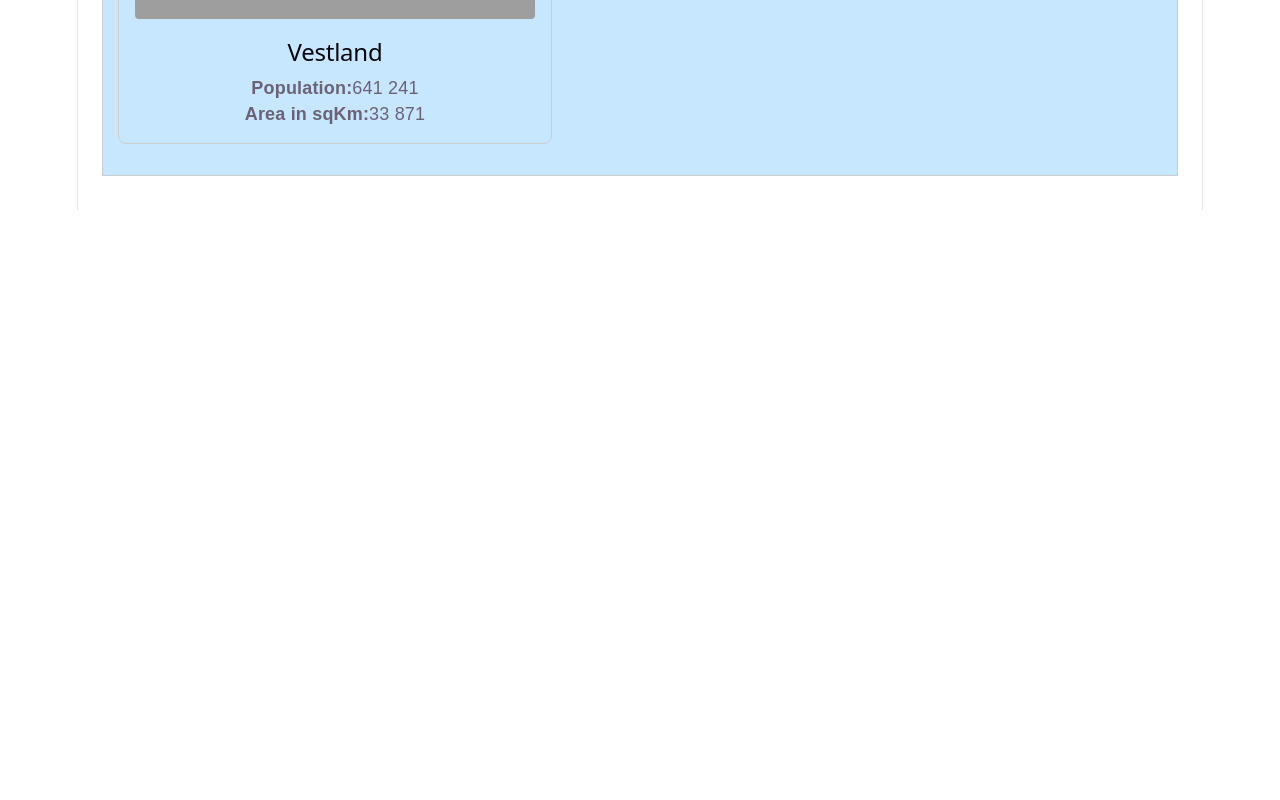
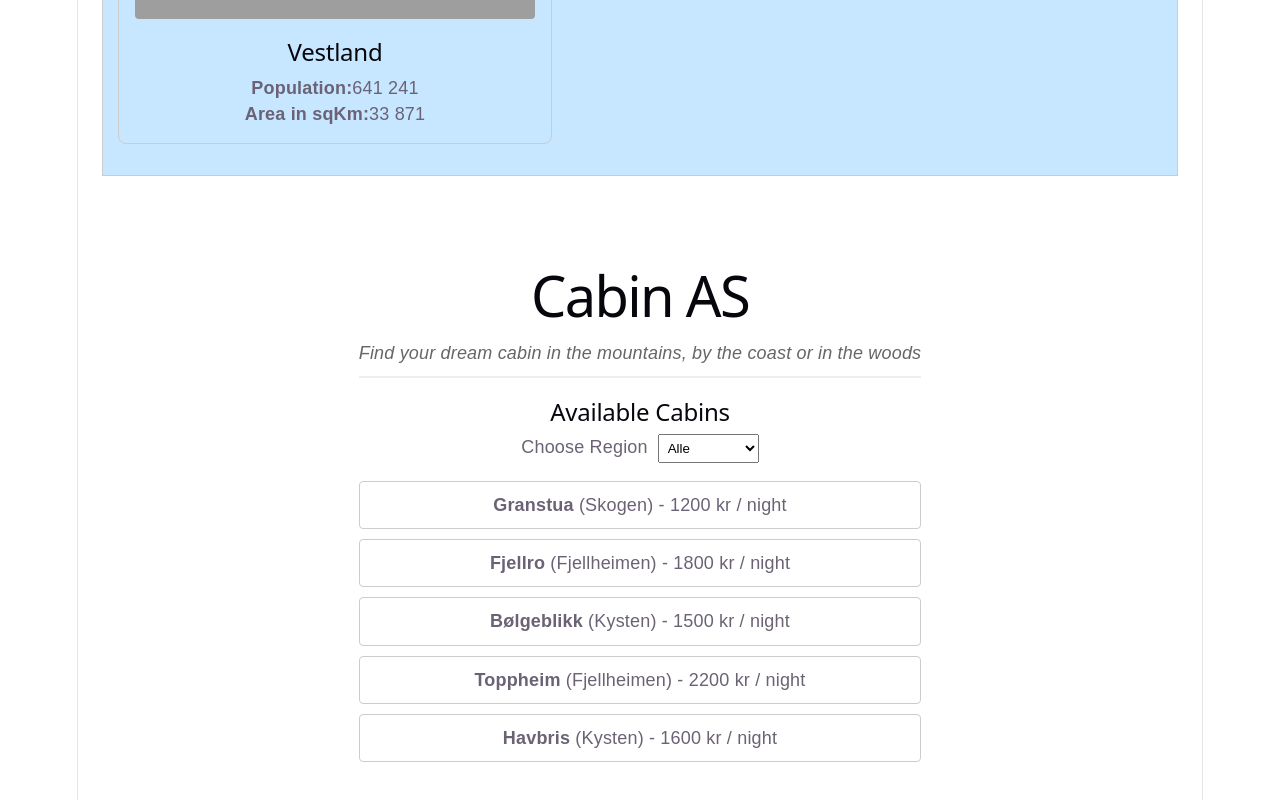
Before and after one commit to Anne-Zwift/typeScript-vite-react, a React (Vite) app: page / in a window 1280 px wide. Shown: the part 1440-2240 px from the top of the page. Before the commit the page ends 1650 px from the top, so only its background shows below. Built offline with nearby package versions, Linux system fonts and the light colour scheme; grey boxes are pictures that could not be loaded.

Commit message:
feat: practice useState, useEffect and useContext React Hooks

```diff
--- a/src/App.tsx
+++ b/src/App.tsx
@@ -1,7 +1,9 @@
 import './App.css';
+import { CabinList } from './components/CabinList';
 import { FylkeDisplay } from './components/FylkeDisplay';
 import { Greeting } from './components/Greeting';
 import { Section } from './components/layout/Section';
+import { ApiConfigProvider } from './context/ApiConfigProvider';
 
 function App() {
   return (
@@ -20,20 +22,41 @@ function App() {
       <div style={{ padding: '24px', fontFamily: 'sans-serif' }}>
         {/* Oslo county data */}
         <FylkeDisplay
-        name="Oslo"
+          name='Oslo'
           population={709037}
           areaSqKm={454}
-        imageUrl="https://images.unsplash.com/photo-1433757741270-94a3bcadc2f3?w=500&auto=format&fit=crop&q=60&ixlib=rb-4.1.0&ixid=NHwxMjA3fDA%3D"
+          imageUrl='https://images.unsplash.com/photo-1433757741270-94a3bcadc2f3?w=500&auto=format&fit=crop&q=60&ixlib=rb-4.1.0&ixid=NHwxMjA3fDA%3D'
         />
 
         {/* Vestland county data */}
         <FylkeDisplay
-        name="Vestland"
+          name='Vestland'
           population={641241}
           areaSqKm={33871}
           imageUrl='https://images.unsplash.com/photo-1724914410128-a27332d14092?w=500&auto=format&fit=crop&q=60&ixlib=rb-4.1.0&ixid=NHwxMjA3fDA%3D'
         />
       </div>
+      <ApiConfigProvider>
+        <div
+          style={{
+            fontFamily: 'sans-serif',
+            maxWidth: '600px',
+            margin: '40px auto',
+            padding: '0 20px',
+          }}>
+          <header
+            style={{ borderBottom: '2px solid #eee', paddingBottom: '10px' }}>
+            <h1>Cabin AS</h1>
+            <p style={{ color: '#666', fontStyle: 'italic' }}>
+              Find your dream cabin in the mountains, by the coast or in the
+              woods
+            </p>
+          </header>
+          <main>
+            <CabinList />
+          </main>
+        </div>
+      </ApiConfigProvider>
     </>
   );
 }
--- /dev/null
+++ b/src/components/CabinList.tsx
@@ -0,0 +1,107 @@
+import { useState, useEffect, useContext } from 'react';
+import type { ChangeEvent } from 'react';
+import { ApiConfigContext } from '../context/ApiConfigContext';
+import type { Cabin } from '../types/cabin';
+
+// Static test data that simulates responses from an API
+const MOCK_CABINS: Cabin[] = [
+  { id: 1, name: 'Granstua', region: 'Skogen', pricePerNight: 1200 },
+  { id: 2, name: 'Fjellro', region: 'Fjellheimen', pricePerNight: 1800 },
+  { id: 3, name: 'Bølgeblikk', region: 'Kysten', pricePerNight: 1500 },
+  { id: 4, name: 'Toppheim', region: 'Fjellheimen', pricePerNight: 2200 },
+  { id: 5, name: 'Havbris', region: 'Kysten', pricePerNight: 1600 },
+];
+
+export function CabinList() {
+  const config = useContext(ApiConfigContext);
+
+  // 2. Create all local states with the correct TypeScript types
+  const [cabins, setCabins] = useState<Cabin[]>([]);
+  const [loading, setLoading] = useState<boolean>(true);
+  const [error, setError] = useState<string | null>(null);
+  const [selectRegion, setSelectRegion] = useState<string | null>(null);
+
+  // 3. Use useEffect to "fetch" data when the component is displayed (mounts)
+  useEffect(() => {
+    // Logs the URL to the console as requested by the task
+    console.log('Fetching Cabins from API base-URL:', config.baseUrl);
+
+    // Simulates an asynchronous API call that takes 1 second
+    const timer = setTimeout(() => {
+      try {
+        // If everything goes well, the cabins are saved and the loading screen is turned off
+        setCabins(MOCK_CABINS);
+        setLoading(false);
+      } catch {
+        setError('Could not load Cabins.');
+        setLoading(false);
+      }
+    }, 1000);
+
+    // Optional cleanup (clears the timer if the user leaves the page before the second has elapsed)
+    return () => clearTimeout(timer);
+  }, [config.baseUrl]); // Rerun if baseUrl unexpectedly changes
+
+  // 4. Handle changes in the dropdown menu
+  const handleRegionChange = (event: ChangeEvent<HTMLSelectElement>) => {
+    const value = event.target.value;
+    // If the user selects "All", the state is set to null (no filtering)
+    setSelectRegion(value === 'Alle' ? null : value);
+  };
+
+  // 5. Filter the cabins based on what the user has selected
+  const filteredCabins =
+    selectRegion && selectRegion !== 'Alle'
+      ? cabins.filter((c) => c.region === selectRegion)
+      : cabins;
+
+  const regions = ['Alle', ...new Set(cabins.map((cabin) => cabin.region))];
+
+  // 6. Determine what should be displayed on the screen
+  if (loading) return <p>Loading available Cabins...</p>;
+  if (error) return <p style={{ color: 'red' }}>{error}</p>;
+
+  return (
+    <div style={{ marginTop: '20px' }}>
+      <h2>Available Cabins</h2>
+      {/* Drop-down menu for selecting a region */}
+      <div>
+        <label htmlFor='region-select' style={{ marginRight: '10px' }}>
+          Choose Region
+        </label>
+        <select
+          id='region-select'
+          value={selectRegion ?? 'Alle'}
+          onChange={handleRegionChange}
+          style={{ padding: '5px' }}>
+          {regions.map((r) => (
+            <option key={r} value={r}>
+              {r}
+            </option>
+          ))}
+        </select>
+      </div>
+
+      {/* List of cabins on the screen */}
+      {filteredCabins.length === 0 ? (
+        <p>No Cabins found at this region.</p>
+      ) : (
+        <ul style={{ listStyleType: 'none', padding: 0 }}>
+          {filteredCabins.map((cabin) => (
+            <li
+              key={cabin.id}
+              style={{
+                padding: '10px',
+                border: '1px solid #ccc',
+                marginBottom: '10px',
+                borderRadius: '4px',
+              }}>
+              <strong>{cabin.name}</strong> ({cabin.region}) -{' '}
+              {cabin.pricePerNight} kr / night
+            </li>
+          ))}
+        </ul>
+      )}
+    </div>
+  );
+}
--- /dev/null
+++ b/src/context/ApiConfigContext.ts
@@ -0,0 +1,12 @@
+import { createContext, useContext } from 'react';
+import type { ApiConfig } from '../types/cabin';
+
+// Create context with a default value
+export const ApiConfigContext = createContext<ApiConfig>({
+  baseUrl: 'https://my-mock-api.com/api',
+});
+
+// Custom hook for consuming the context
+export function useApiConfig() {
+  return useContext(ApiConfigContext);
+}
--- /dev/null
+++ b/src/context/ApiConfigProvider.tsx
@@ -0,0 +1,19 @@
+import type { ReactNode } from 'react';
+import type { ApiConfig } from '../types/cabin';
+import { ApiConfigContext } from './ApiConfigContext';
+
+interface ApiConfigProviderProps {
+  children: ReactNode;
+}
+
+export function ApiConfigProvider({ children }: ApiConfigProviderProps) {
+  const configValue: ApiConfig = {
+    baseUrl: 'https://my-mock-api.com',
+  };
+
+  return (
+    <ApiConfigContext.Provider value={configValue}>
+      {children}
+    </ApiConfigContext.Provider>
+  );
+}
--- /dev/null
+++ b/src/types/cabin.ts
@@ -0,0 +1,12 @@
+// The blueprint for what a cabin object should look like
+export interface Cabin {
+  id: number;
+  name: string;
+  region: 'Fjellheimen' | 'Kysten' | 'Skogen'; // limited to 3 regions
+  pricePerNight: number;
+}
+
+// Interface for the API configuration object
+export interface ApiConfig {
+  baseUrl: string;
+}
```
Lines whose indentation alone changed are shown as unchanged.
